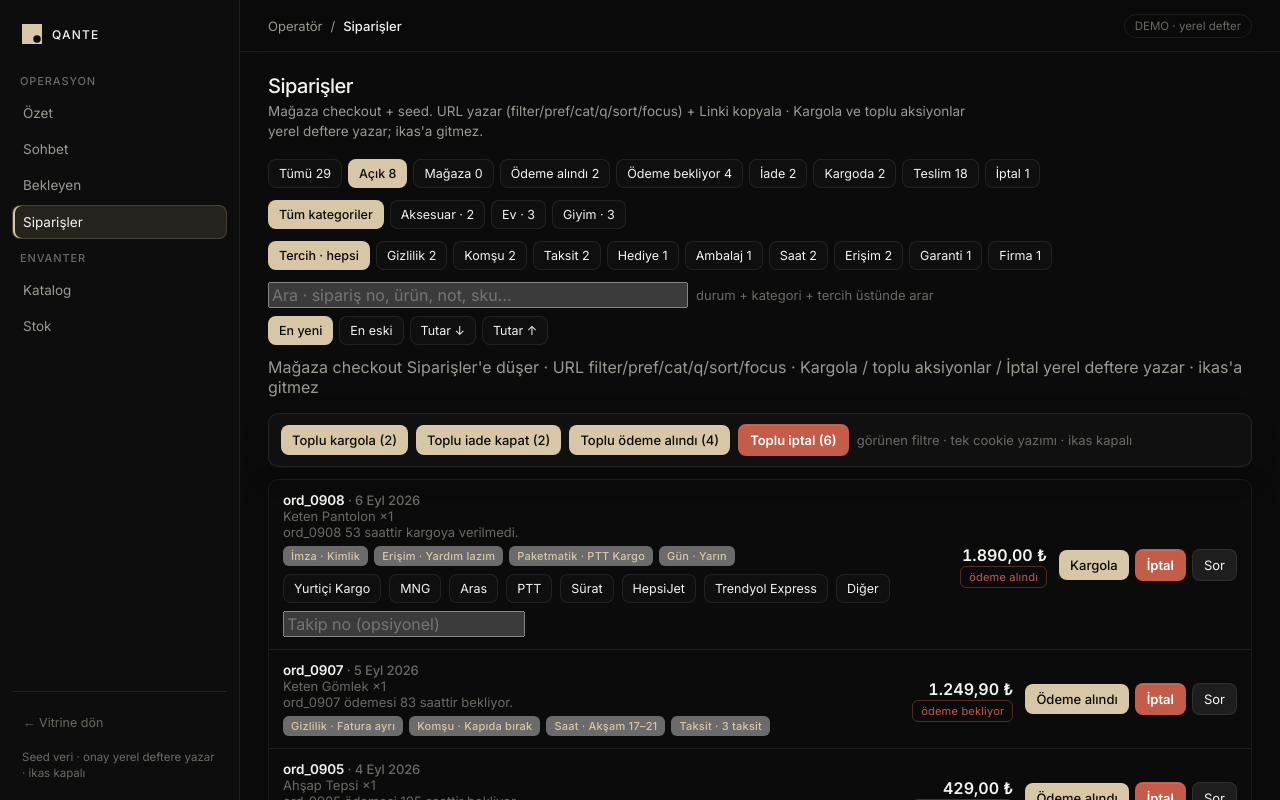
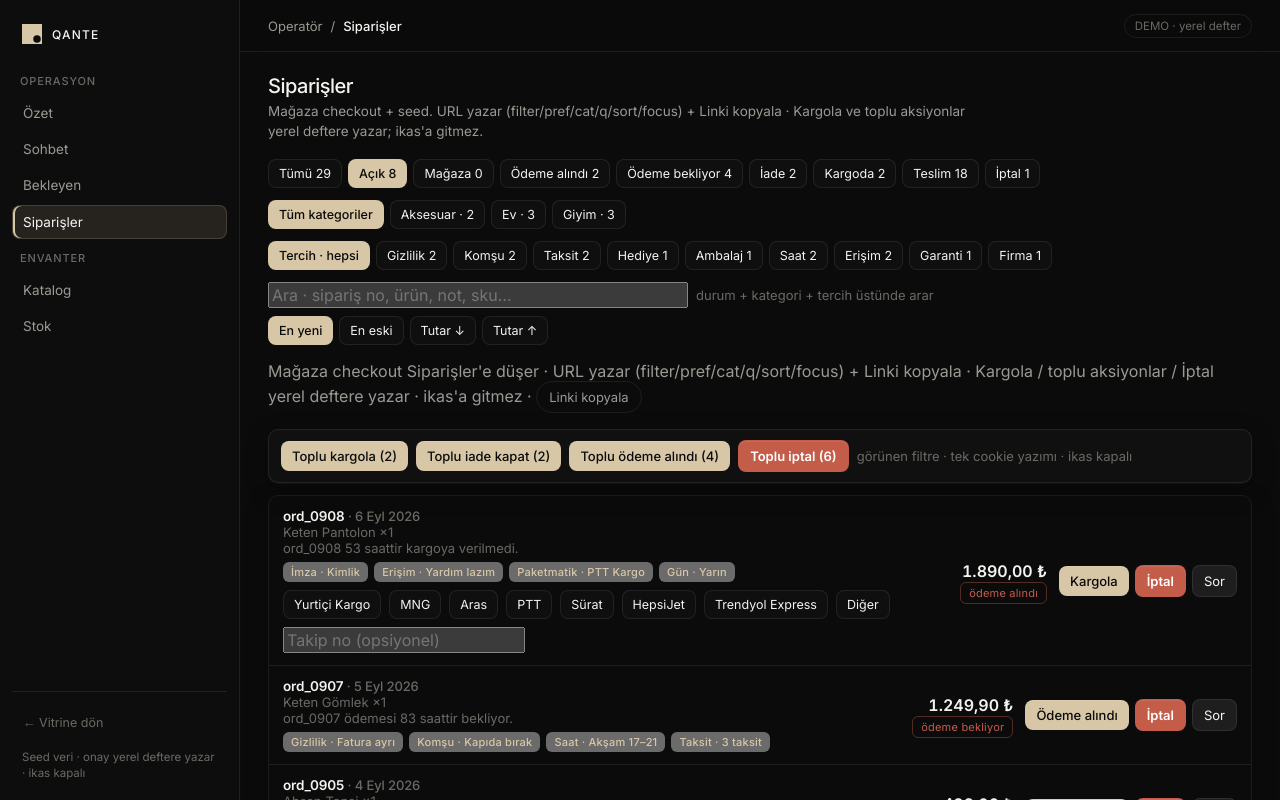
Before and after one commit to mattiasadem/qante-commerce, a Next.js app in the folder web/: page /merchant/siparisler in a window 1280 px wide. Shown: the top 800 px of the page. Built offline with nearby package versions, Linux system fonts and the light colour scheme.

Commit message:
Sync Siparisler filters to URL write + copy link (OrdersView body)

```diff
--- a/web/components/ui-merchant-orders-body.tsx
+++ b/web/components/ui-merchant-orders-body.tsx
@@ -1,5 +1,5 @@
 "use client";
-import { useSearchParams } from "next/navigation";
+import { usePathname, useRouter, useSearchParams } from "next/navigation";
 import { useEffect, useMemo, useState } from "react";
 import type { Issue, Order } from "@/lib/core";
 import { STATUS_LABEL, canCancelOrder, isStoreCheckoutOrder } from "@/lib/core";
@@ -7,8 +7,31 @@ import { Logo } from "@/components/ui-shell";
 import { ORDER_FILTERS, ORDER_SORTS, PREF_FILTERS, compareOrdersBySort, orderCategories, orderHasCategory, orderHasPref, orderMatchesQuery, type OrderSortId } from "@/components/ui-merchant-orders-filters";
 import { OrderRow } from "@/components/ui-merchant-orders-row";
 
+
+function ordersQstr(
+  filter: string,
+  pref: string | null,
+  cat: string,
+  q: string,
+  sort: OrderSortId,
+  focus: string,
+) {
+  const sp = new URLSearchParams();
+  if (filter && filter !== "open") sp.set("filter", filter);
+  if (pref) sp.set("pref", pref);
+  if (cat.trim()) sp.set("cat", cat.trim());
+  const qq = q.trim().slice(0, 80);
+  if (qq) sp.set("q", qq);
+  if (sort !== "newest") sp.set("sort", sort);
+  const ff = focus.trim();
+  if (ff) sp.set("focus", ff);
+  return sp.toString();
+}
+
 export function OrdersView({ orders: initialOrders, issues: initialIssues }: { orders: Order[]; issues: Issue[] }) {
   const params = useSearchParams();
+  const router = useRouter();
+  const pathname = usePathname() || "/merchant/siparisler";
   const focus = (params.get("focus") ?? params.get("id") ?? "").trim();
   const filterParam = (params.get("filter") ?? params.get("status") ?? "").trim().toLowerCase();
   const ORDER_FILTER_IDS = ORDER_FILTERS.map((f) => f.id);
@@ -29,6 +52,7 @@ export function OrdersView({ orders: initialOrders, issues: initialIssues }: { o
   const [sort, setSort] = useState<OrderSortId>(initialSort);
   const catParam = (params.get("cat") ?? "").trim();
   const [cat, setCat] = useState(catParam);
+  const [copied, setCopied] = useState(false);
 
   useEffect(() => {
     if (focus) {
@@ -57,6 +81,40 @@ export function OrdersView({ orders: initialOrders, issues: initialIssues }: { o
   useEffect(() => {
     if (catParam) setCat(catParam);
   }, [catParam]);
+
+  useEffect(() => {
+    const focusWrite = filter === "store" ? highlight : "";
+    const next = ordersQstr(filter, pref, cat, q, sort, focusWrite);
+    const curFilter = focus
+      ? "store"
+      : ORDER_FILTER_IDS.includes(filterParam)
+        ? filterParam
+        : "open";
+    const cur = ordersQstr(
+      curFilter,
+      prefParam || null,
+      catParam,
+      qParam,
+      (ORDER_SORTS.some((s) => s.id === sortParam) ? sortParam : "newest") as OrderSortId,
+      focus,
+    );
+    if (next === cur) return;
+    router.replace(next ? `${pathname}?${next}` : pathname, { scroll: false });
+  }, [filter, pref, cat, q, sort, highlight, focus, filterParam, prefParam, catParam, qParam, sortParam, pathname, router]);
+
+  async function copyLink() {
+    const focusWrite = filter === "store" ? highlight : "";
+    const qs = ordersQstr(filter, pref, cat, q, sort, focusWrite);
+    const path = qs ? `${pathname}?${qs}` : pathname;
+    const href = typeof window !== "undefined" ? `${window.location.origin}${path}` : path;
+    try {
+      await navigator.clipboard.writeText(href);
+      setCopied(true);
+      setTimeout(() => setCopied(false), 1600);
+    } catch {
+      /* ignore */
+    }
+  }
 
   useEffect(() => {
     void fetch("/api/merchant/orders", { cache: "no-store" })
@@ -173,7 +231,7 @@ export function OrdersView({ orders: initialOrders, issues: initialIssues }: { o
   const cancellable = useMemo(() => rows.filter((o) => canCancelOrder(o.status)), [rows]);
 
   return (
-    <>
+    <div data-cta="orders-url-write-root">
       <div className="filter-rail chips scroll" role="tablist" aria-label="Sipariş filtresi">
         {ORDER_FILTERS.map((f) => (
           <button
@@ -183,7 +241,10 @@ export function OrdersView({ orders: initialOrders, issues: initialIssues }: { o
             aria-pressed={filter === f.id}
             data-cta="orders-filter"
             data-filter={f.id}
-            onClick={() => setFilter(f.id)}
+            onClick={() => {
+              setFilter(f.id);
+              if (f.id !== "store") setHighlight("");
+            }}
           >
             {f.label} {counts[f.id] ?? 0}
           </button>
@@ -278,10 +339,18 @@ export function OrdersView({ orders: initialOrders, issues: initialIssues }: { o
       {flash ? (
         <p className="muted">
           <span className="banner-demo">{flash}</span>
+          {" · "}
+          <button className="chip" type="button" data-cta="orders-copy-link" onClick={() => void copyLink()}>
+            {copied ? "Kopyalandı" : "Linki kopyala"}
+          </button>
         </p>
       ) : (
-        <p className="muted">
-          Mağaza checkout Siparişler&apos;e düşer · URL filter/pref/cat/q/sort/focus · Kargola / toplu aksiyonlar / İptal yerel deftere yazar · ikas&apos;a gitmez
+        <p className="muted" data-cta="orders-url-write">
+          Mağaza checkout Siparişler&apos;e düşer · URL yazar (filter/pref/cat/q/sort/focus) + Linki kopyala · Kargola / toplu aksiyonlar / İptal yerel deftere yazar · ikas&apos;a gitmez
+          {" · "}
+          <button className="chip" type="button" data-cta="orders-copy-link" onClick={() => void copyLink()}>
+            {copied ? "Kopyalandı" : "Linki kopyala"}
+          </button>
         </p>
       )}
       {shippable.length > 0 || fulfillable.length > 0 || closableReturns.length > 0 || payable.length > 0 || cancellable.length > 0 ? (
@@ -364,6 +433,6 @@ export function OrdersView({ orders: initialOrders, issues: initialIssues }: { o
           ))}
         </div>
       )}
-    </>
+    </div>
   );
 }
```
